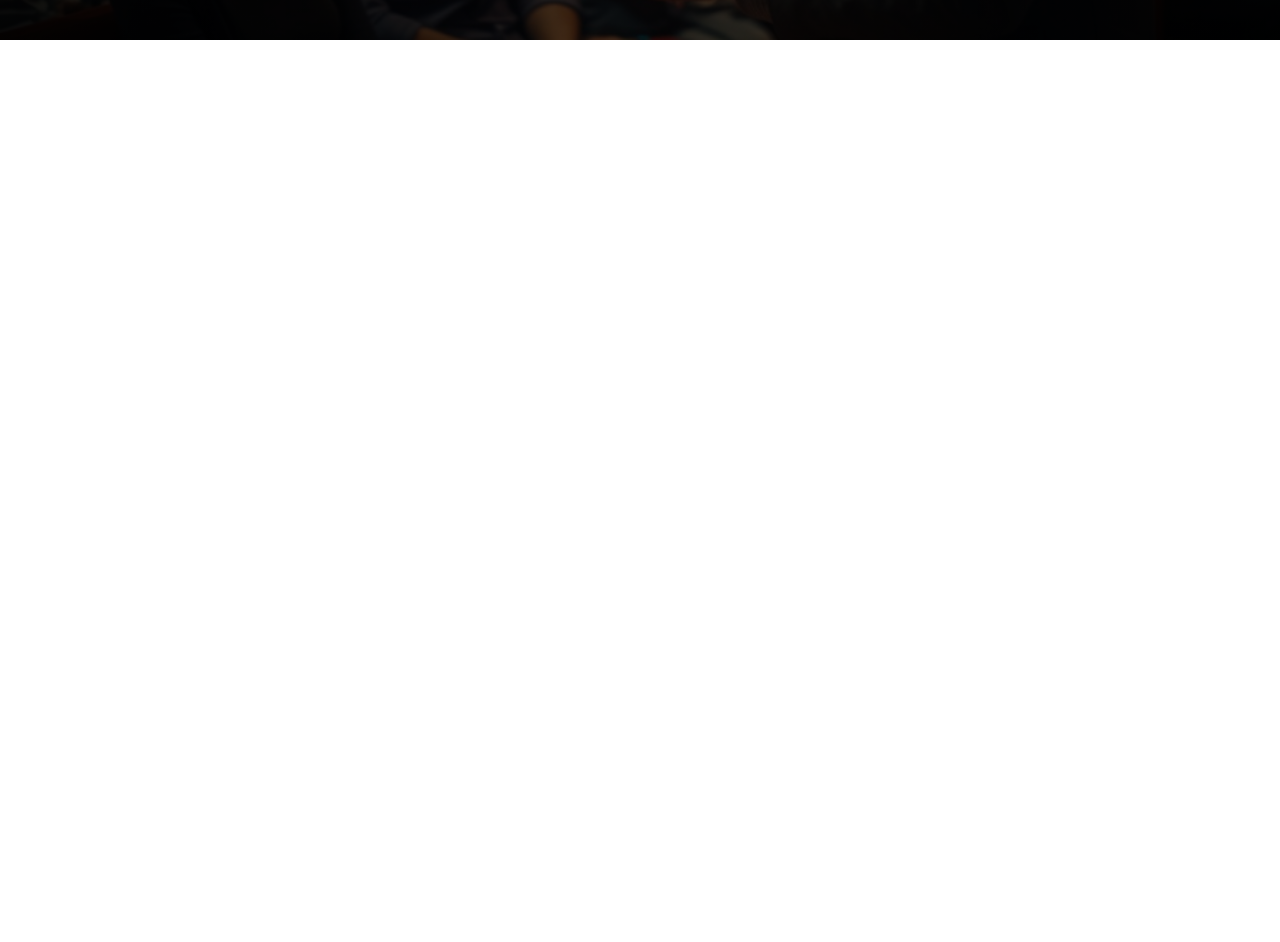
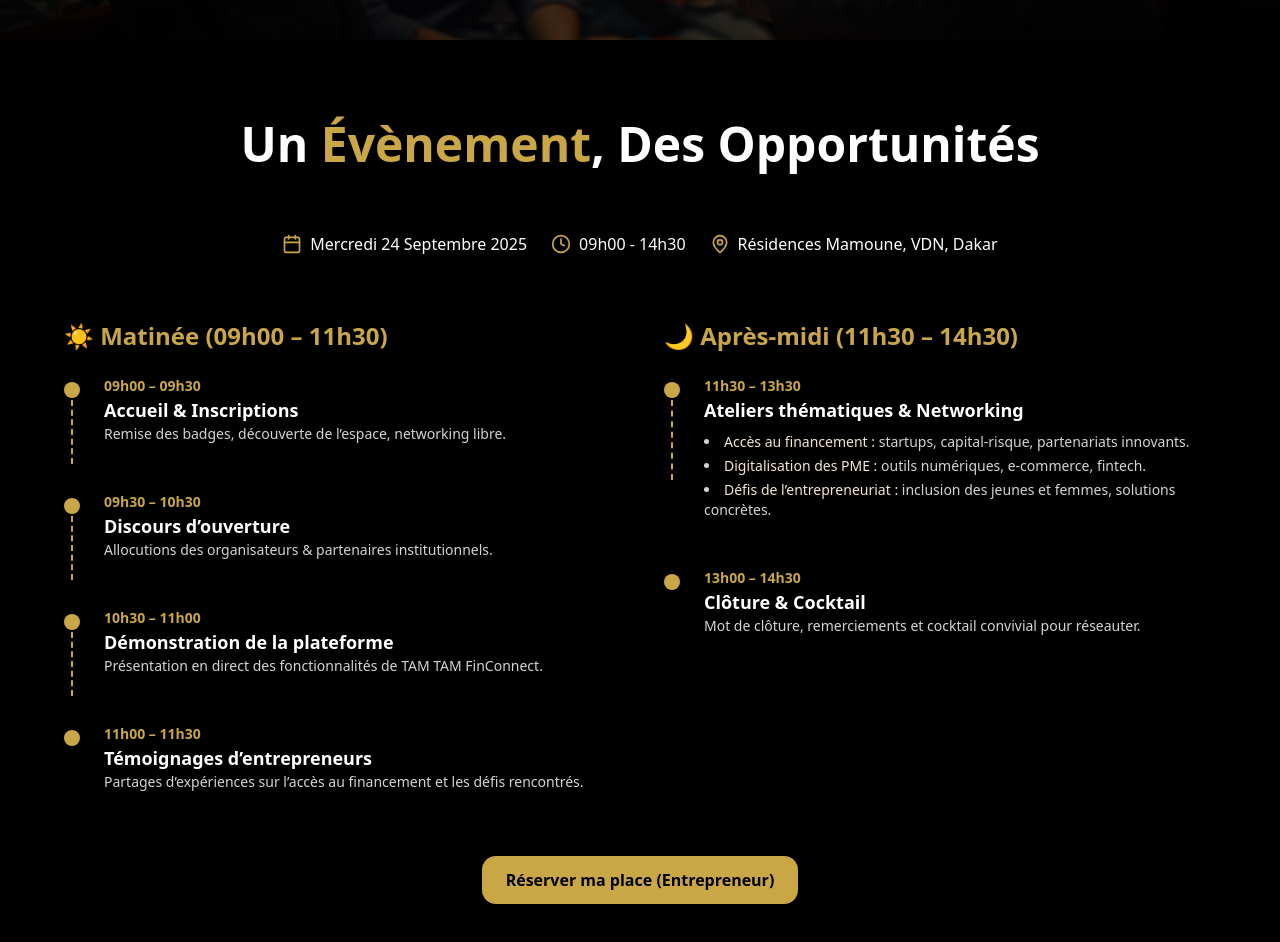
Before and after one commit to MadiKABA/TAM-TAM-FINCONNECT, a Next.js app: page / in a window 1280 px wide. Shown: the part 760-1702 px from the top of the page. Before the commit the page ends 800 px from the top, so only its background shows below. Built offline with nearby package versions, Linux system fonts and the light colour scheme.

Commit message:
style: add section event

```diff
--- /dev/null
+++ b/app/components/EventSection.tsx
@@ -0,0 +1,140 @@
+"use client";
+
+import { Calendar, Clock, MapPin } from "lucide-react";
+
+export default function EvenementSection() {
+    return (
+        <section className="relative py-20 px-6 bg-black text-white">
+            <div className="container mx-auto max-w-6xl">
+                {/* Titre */}
+                <h2 className="text-3xl md:text-5xl font-extrabold text-center mb-16">
+                    Un <span className="text-[#C9A646]">Évènement</span>, Des Opportunités
+                </h2>
+
+                {/* Infos clés */}
+                <div className="flex flex-col md:flex-row items-center justify-center gap-6 mb-16 text-sm md:text-base">
+                    <div className="flex items-center gap-2">
+                        <Calendar className="text-[#C9A646]" size={20} />
+                        <span>Mercredi 24 Septembre 2025</span>
+                    </div>
+                    <div className="flex items-center gap-2">
+                        <Clock className="text-[#C9A646]" size={20} />
+                        <span>09h00 - 14h30</span>
+                    </div>
+                    <div className="flex items-center gap-2">
+                        <MapPin className="text-[#C9A646]" size={20} />
+                        <span>Résidences Mamoune, VDN, Dakar</span>
+                    </div>
+                </div>
+
+                {/* Timeline */}
+                <div className="grid grid-cols-1 md:grid-cols-2 gap-12">
+                    {/* Matinée */}
+                    <div>
+                        <h3 className="text-2xl font-bold text-[#C9A646] mb-6">
+                            ☀️ Matinée (09h00 – 11h30)
+                        </h3>
+                        <div className="relative space-y-12">
+                            {[
+                                {
+                                    time: "09h00 – 09h30",
+                                    title: "Accueil & Inscriptions",
+                                    desc: "Remise des badges, découverte de l’espace, networking libre.",
+                                },
+                                {
+                                    time: "09h30 – 10h30",
+                                    title: "Discours d’ouverture",
+                                    desc: "Allocutions des organisateurs & partenaires institutionnels.",
+                                },
+                                {
+                                    time: "10h30 – 11h00",
+                                    title: "Démonstration de la plateforme",
+                                    desc: "Présentation en direct des fonctionnalités de TAM TAM FinConnect.",
+                                },
+                                {
+                                    time: "11h00 – 11h30",
+                                    title: "Témoignages d’entrepreneurs",
+                                    desc: "Partages d’expériences sur l’accès au financement et les défis rencontrés.",
+                                },
+                            ].map((item, idx) => (
+                                <div
+                                    key={idx}
+                                    className="relative pl-10 transition-transform duration-300 hover:scale-105"
+                                >
+                                    {/* Cercle fixe */}
+                                    <span className="absolute left-0 top-1.5 w-4 h-4 bg-[#C9A646] rounded-full"></span>
+                                    {/* Ligne en pointillés */}
+                                    {idx < 3 && (
+                                        <span className="absolute left-[7px] top-6 h-16 border-l-2 border-dashed border-[#C9A646]"></span>
+                                    )}
+                                    <p className="text-sm text-[#C9A646] font-semibold">{item.time}</p>
+                                    <h4 className="font-bold text-lg">{item.title}</h4>
+                                    <p className="text-neutral-300 text-sm">{item.desc}</p>
+                                </div>
+                            ))}
+                        </div>
+                    </div>
+
+                    {/* Après-midi */}
+                    <div>
+                        <h3 className="text-2xl font-bold text-[#C9A646] mb-6">
+                            🌙 Après-midi (11h30 – 14h30)
+                        </h3>
+                        <div className="relative space-y-12">
+                            {[
+                                {
+                                    time: "11h30 – 13h30",
+                                    title: "Ateliers thématiques & Networking",
+                                    desc: (
+                                        <ul className="list-disc list-inside text-neutral-300 text-sm mt-2 space-y-1">
+                                            <li>
+                                                <span className="text-[#F5E6D3]">Accès au financement :</span>{" "}
+                                                startups, capital-risque, partenariats innovants.
+                                            </li>
+                                            <li>
+                                                <span className="text-[#F5E6D3]">Digitalisation des PME :</span>{" "}
+                                                outils numériques, e-commerce, fintech.
+                                            </li>
+                                            <li>
+                                                <span className="text-[#F5E6D3]">Défis de l’entrepreneuriat :</span>{" "}
+                                                inclusion des jeunes et femmes, solutions concrètes.
+                                            </li>
+                                        </ul>
+                                    ),
+                                },
+                                {
+                                    time: "13h00 – 14h30",
+                                    title: "Clôture & Cocktail",
+                                    desc: "Mot de clôture, remerciements et cocktail convivial pour réseauter.",
+                                },
+                            ].map((item, idx) => (
+                                <div
+                                    key={idx}
+                                    className="relative pl-10 transition-transform duration-300 hover:scale-105"
+                                >
+                                    {/* Cercle fixe */}
+                                    <span className="absolute left-0 top-1.5 w-4 h-4 bg-[#C9A646] rounded-full"></span>
+                                    {/* Ligne en pointillés */}
+                                    {idx < 1 && (
+                                        <span className="absolute left-[7px] top-6 h-20 border-l-2 border-dashed border-[#C9A646]"></span>
+                                    )}
+                                    <p className="text-sm text-[#C9A646] font-semibold">{item.time}</p>
+                                    <h4 className="font-bold text-lg">{item.title}</h4>
+                                    <div className="text-neutral-300 text-sm">{item.desc}</div>
+                                </div>
+                            ))}
+                        </div>
+                    </div>
+                </div>
+                <div className="flex justify-center mt-16">
+                    <a
+                        href="#inscription"
+                        className="bg-[#C9A646] hover:bg-[#C9A646] text-black px-6 py-3 rounded-xl font-semibold transition"
+                    >
+                        Réserver ma place (Entrepreneur)
+                    </a>
+                </div>
+            </div>
+        </section>
+    );
+}
--- a/app/page.tsx
+++ b/app/page.tsx
@@ -1,3 +1,4 @@
+import EventSection from "./components/EventSection";
 import Hero from "./components/Hero";
 
 export default function Home() {
@@ -5,6 +6,7 @@
 
     <main className="">
       <Hero />
+      <EventSection />
     </main>
 
   );
```
